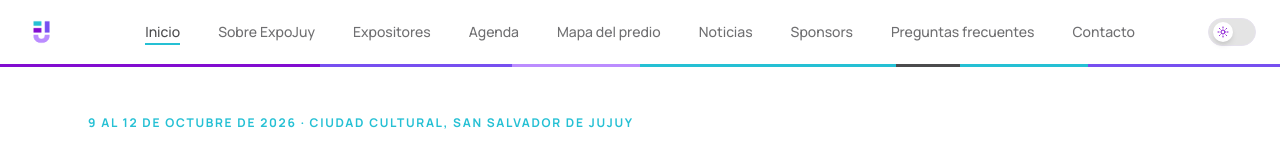
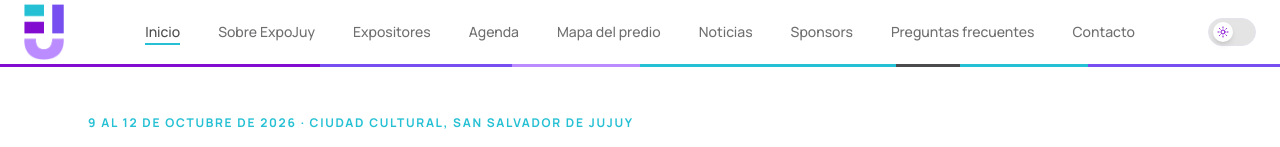
Before and after one commit to franpa13/expo-juy-2026, a Next.js app: page / in a window 1280 px wide. Shown: the top 147 px of the page. Built offline with nearby package versions, Linux system fonts and the light colour scheme; grey boxes are pictures that could not be loaded.

Commit message:
style(navbar) : update positions buttons and switch dark mode

```diff
--- a/components/layout/site-header.tsx
+++ b/components/layout/site-header.tsx
@@ -20,8 +20,8 @@ export function SiteHeader() {
           <Image
             src="/images/logos/expojuy26_isologotipo.png"
             alt=""
-            width={35}
-            height={35}
+            width={40}
+            height={40}
             priority
           />
         </Link>
```
Also changed, not shown: public/images/logos/expojuy26_horizontal.png, public/images/logos/expojuy26_isologotipo.png.
